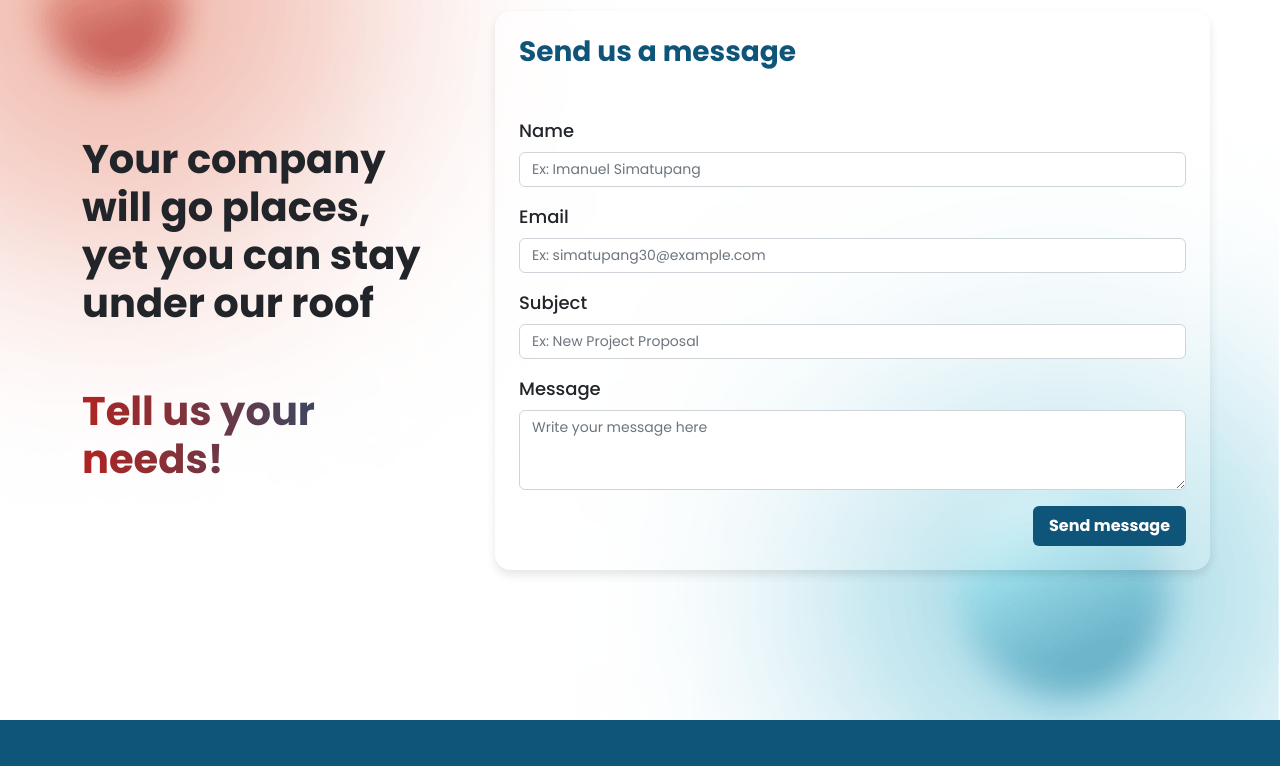
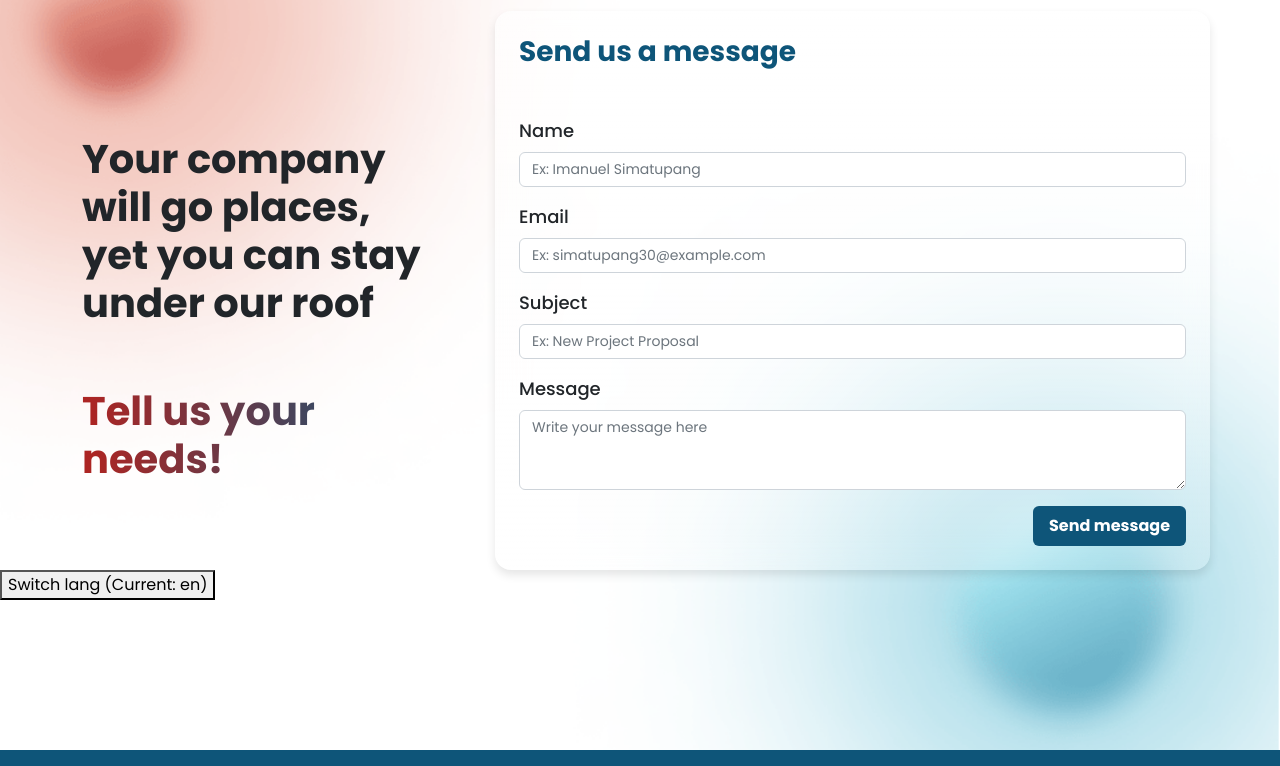
Before and after one commit to charint4/sinarmediadigitama, a React (Create React App) app: page / in a window 1280 px wide. Shown: the part 3799-4565 px from the top of the page. Built offline with nearby package versions, Linux system fonts and the light colour scheme.

Commit message:
add context for languages

```diff
--- a/src/App.js
+++ b/src/App.js
@@ -3,18 +3,26 @@ import Home from "./Pages/Home";
 import Navigation from "./Components/Navigation";
 import AboutUs from "./Pages/AboutUs";
 import Services from "./Pages/Services";
-import { BrowserRouter, Route, Switch } from "react-router-dom";
+import { BrowserRouter, Route, Switch, useParams } from "react-router-dom";
 import Footer from "./Components/Footer";
 import Floatbtn from "./Components/Floatbtn";
+import { createContext, useState } from "react";
+import langContext from "./Context/languageContext";
 
 function App() {
+  const [lang, setLang] = useState("en");
+  const value = { lang, setLang };
+
   return (
     <div className="App">
+      <langContext.Provider value={value}>
         <BrowserRouter>
           <Navigation />
           <Switch>
             <Route path="/" component={Home} exact />
-          <Route path="/:lang" component={Home} exact />
+            <Route path="/:lang" component={Home} exact>
+              <Home />
+            </Route>
             <Route path="/AboutUs/:lang" component={AboutUs} exact />
             <Route path="/Service/:title/:id" component={Services} exact />
             {/* <Route component={Error} /> */}
@@ -24,6 +32,7 @@ function App() {
 
           {/* <Home /> */}
         </BrowserRouter>
+      </langContext.Provider>
     </div>
   );
 }
--- a/src/Components/Navigation/index.js
+++ b/src/Components/Navigation/index.js
@@ -6,11 +6,14 @@ import NavDropdown from "react-bootstrap/NavDropdown";
 import Logo from "../../Images/webp/smd-logo.webp";
 import "../Navigation/nav.css";
 import Button from "react-bootstrap/Button";
-import { Link, useParams } from "react-router-dom";
+import { Link } from "react-router-dom";
 import { HashLink } from "react-router-hash-link";
 import Data from "./Data";
+import { useContext } from "react";
+import langContext from "../../Context/languageContext";
 
 function BasicExample() {
+  const { lang, setLang } = useContext(langContext);
   return (
     <Navbar bg="light" expand="lg" className="p-3 fixed-top">
       <Container>
--- /dev/null
+++ b/src/Context/languageContext.js
@@ -0,0 +1,8 @@
+import { createContext } from "react";
+
+const langContext = createContext({
+  lang: "en",
+  setLang: () => {},
+});
+
+export default langContext;
--- a/src/Pages/Home.js
+++ b/src/Pages/Home.js
@@ -12,9 +12,12 @@ import "react-toastify/dist/ReactToastify.css";
 import Sectionvid from "../Components/SectionVid";
 import Section5alts from "../Components/Section5alts";
 import { useParams } from "react-router-dom";
+import { useState } from "react";
+import { useContext } from "react";
+import langContext from "../Context/languageContext";
 
 const Home = () => {
-  const { lang } = new useParams();
+  const { lang, setLang } = useContext(langContext);
   useEffect(() => {
     window.scrollTo(0, 0);
   }, []);
@@ -55,6 +58,11 @@ const Home = () => {
           {/* <Section5 /> */}
           <Section5alts lang={lang} />
           <Section6 notify={handleNotify} lang={lang} />
+          <button
+            onClick={() => (lang === "en" ? setLang("id") : setLang("en"))}
+          >
+            Switch lang (Current: {lang})
+          </button>
         </section>
       </header>
     </div>
```
Lines whose indentation alone changed are shown as unchanged.
